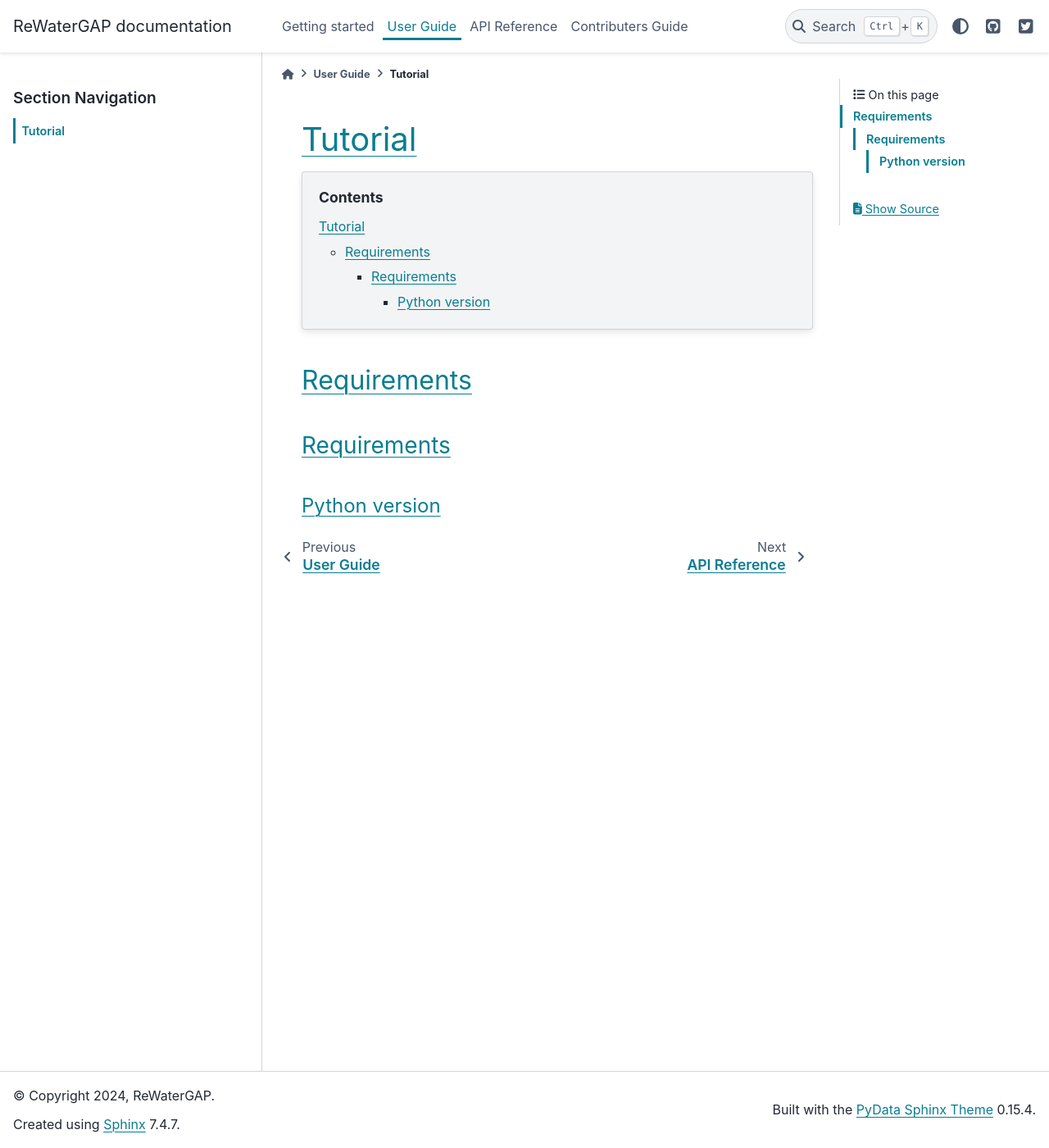
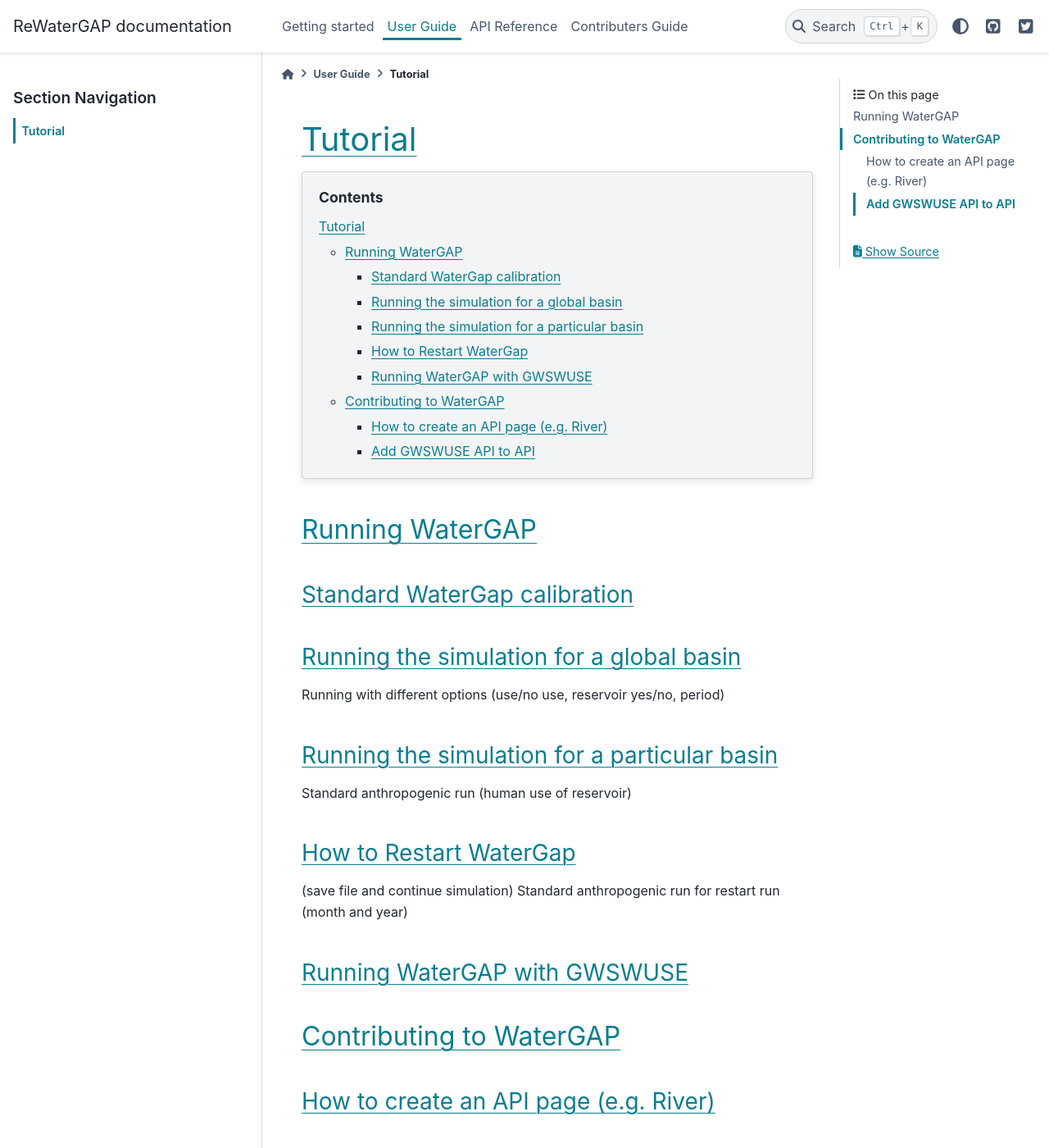
Before and after one commit to HydrologyFrankfurt/ReWaterGAP, a Sphinx documentation site: the page built from docs/user_guide/tutorials.rst, in a window 1280 px wide and 1400 px high. Shown: the whole window at 82% size. Built offline with Sphinx 7.4.7 and the PyData theme 0.15.4, drawn with Linux system fonts in a browser that asks for light colours; pages that are not in the unit, such as notebooks, are missing from menus; some of the changed text lies outside the part shown.

Commit message:
Update tutorials.rst

```diff
--- a/docs/user_guide/tutorials.rst
+++ b/docs/user_guide/tutorials.rst
@@ -8,11 +8,38 @@ Tutorial
 .. contents::
     :depth: 4
 
-Requirements
-============
+Running WaterGAP
+================
 
-Requirements
-------------
+Standard WaterGap calibration
+-----------------------------
 
-Python version
-**************
+Running the simulation for a global basin
+-----------------------------------------
+
+Running with different options (use/no use, reservoir yes/no, period)
+
+
+Running the simulation for a particular basin
+---------------------------------------------
+
+Standard anthropogenic run (human use of reservoir)
+
+How to Restart WaterGap
+-----------------------
+
+(save file and continue simulation)
+Standard anthropogenic run for restart run (month and year)
+
+Running WaterGAP with GWSWUSE
+-----------------------------
+
+Contributing to WaterGAP
+========================
+
+
+How to create an API page (e.g. River)
+--------------------------------------
+
+Add GWSWUSE API to API
+----------------------
```
